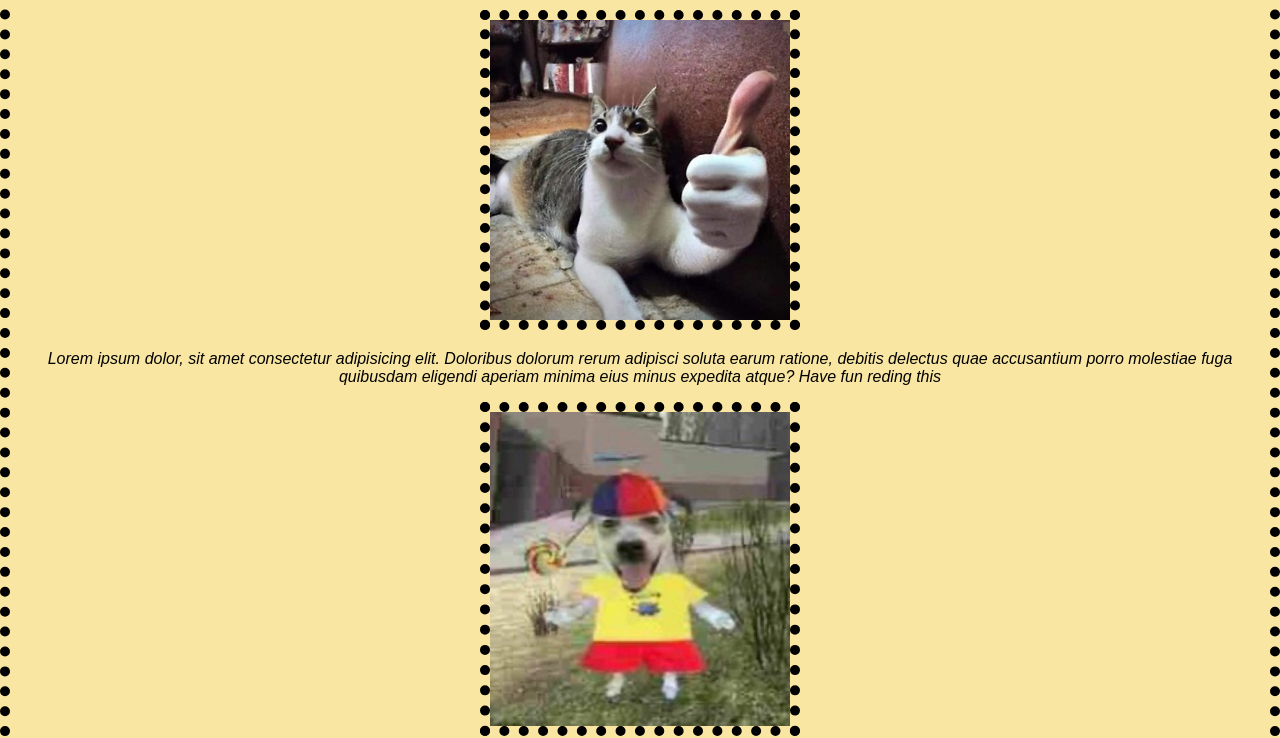
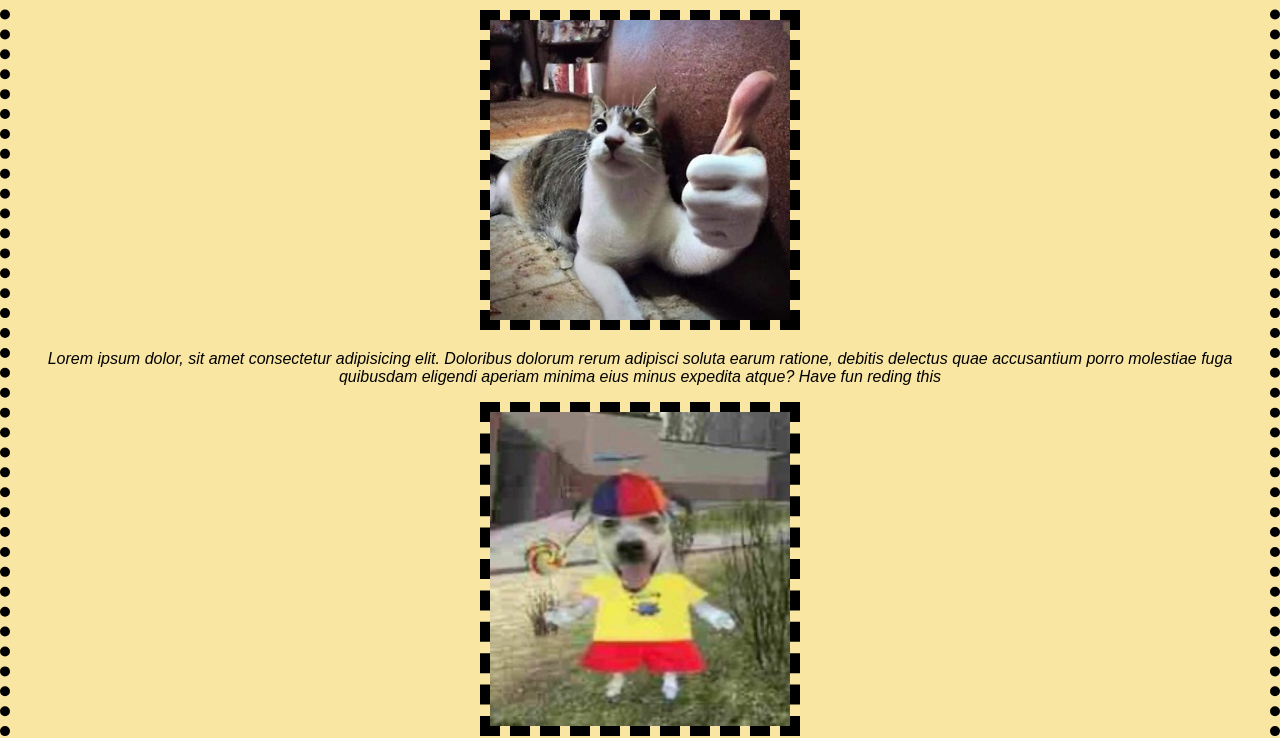
Before and after one commit to janinge-kodehode/test2, a plain HTML site: page index.html in a window 1280 px wide. Shown: the part 90-828 px from the top of the page. Drawn offline with Linux system fonts and the light colour scheme.

Commit message:
Work please wesbtie

```diff
--- a/style.css
+++ b/style.css
@@ -11,5 +11,5 @@ body {
 
 img {
   border: 10px solid;
-  border-style: inherit;
+  border-style: dashed;
 }
```
